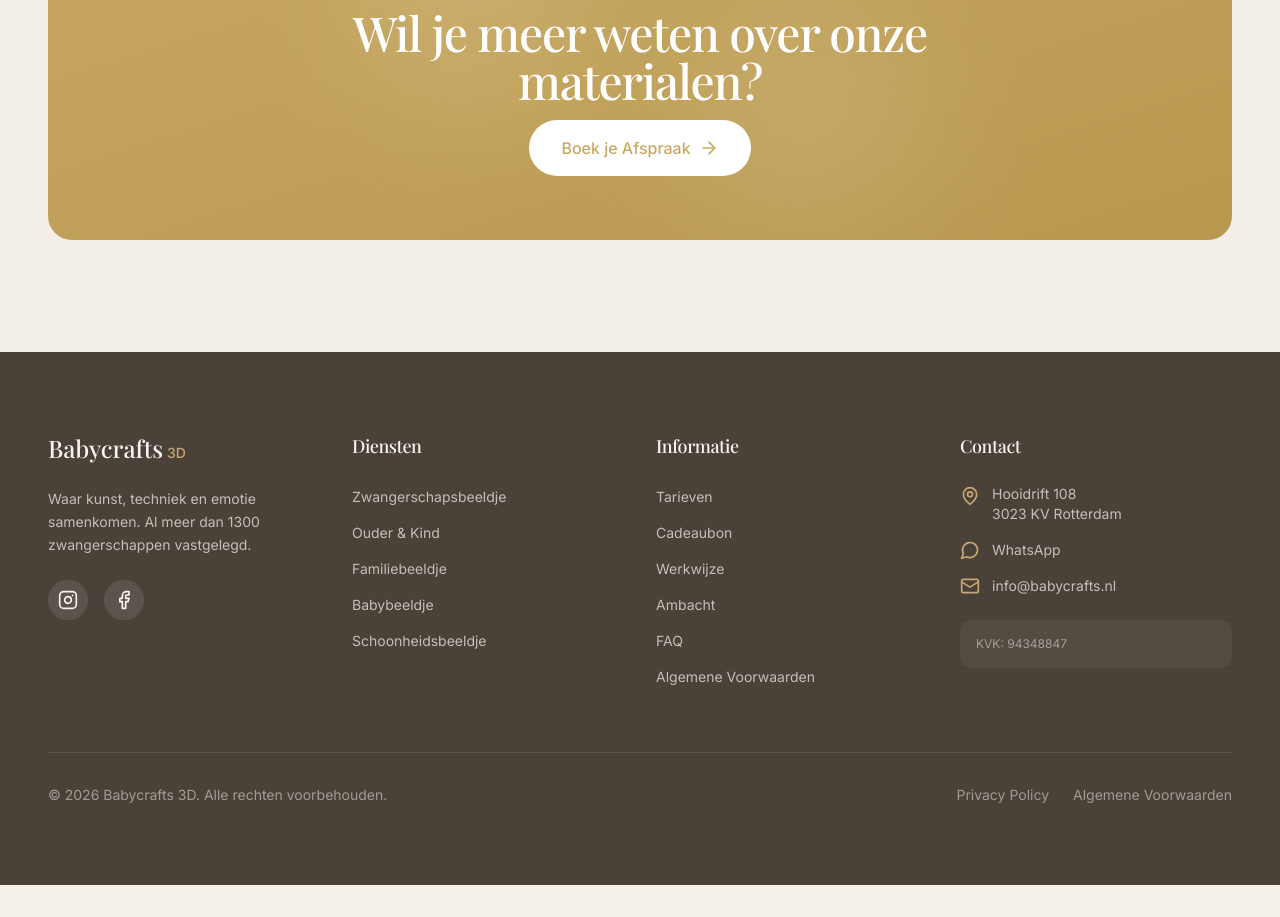
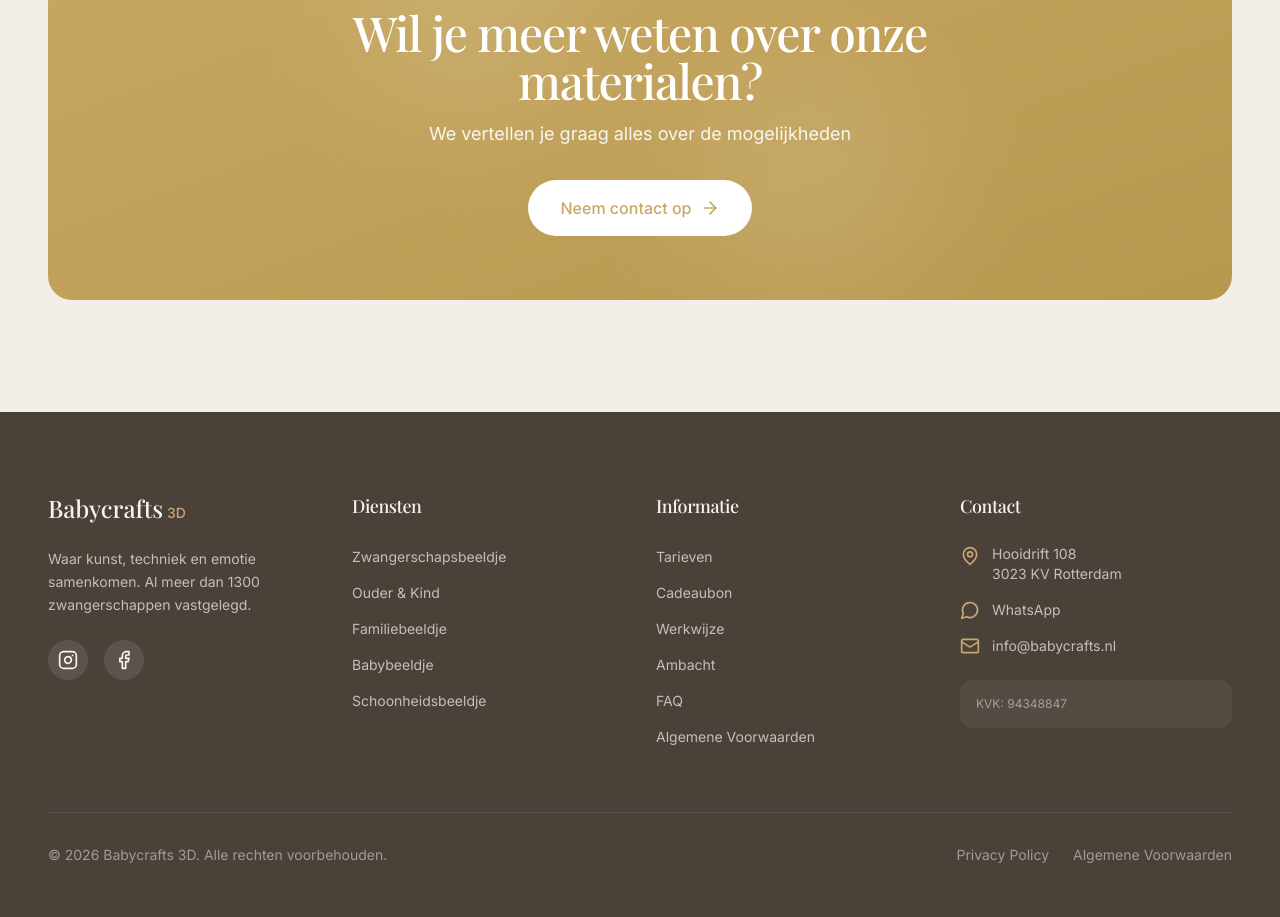
Before and after one commit to Studio-Goud/babycrafts-website-v2, a React (Vite) app in the folder app/: page /ambacht in a window 1280 px wide. Shown: the part 4260-5177 px from the top of the page. Before the commit the page ends 5145 px from the top, so only its background shows below. Built offline with nearby package versions, Linux system fonts and the light colour scheme; a web font is replaced by a local one.

Commit message:
Fix: CTABlock props - subtitle->description, buttonText->ctaText, buttonLink->ctaLink

```diff
--- a/app/src/pages/Ambacht.tsx
+++ b/app/src/pages/Ambacht.tsx
@@ -237,9 +237,9 @@ const Ambacht = () => {
       {/* CTA */}
       <CTABlock
         title="Wil je meer weten over onze materialen?"
-        subtitle="We vertellen je graag alles over de mogelijkheden"
-        buttonText="Neem contact op"
-        buttonLink="/contact"
+        description="We vertellen je graag alles over de mogelijkheden"
+        ctaText="Neem contact op"
+        ctaLink="/contact"
       />
 
       <Footer />
--- a/app/src/pages/Blog.tsx
+++ b/app/src/pages/Blog.tsx
@@ -192,9 +192,9 @@ const Blog = () => {
       {/* CTA */}
       <CTABlock
         title="Staat je vraag er niet tussen?"
-        subtitle="We beantwoorden hem graag persoonlijk"
-        buttonText="Neem contact op"
-        buttonLink="/contact"
+        description="We beantwoorden hem graag persoonlijk"
+        ctaText="Neem contact op"
+        ctaLink="/contact"
       />
 
       <Footer />
--- a/app/src/pages/Cadeaubon.tsx
+++ b/app/src/pages/Cadeaubon.tsx
@@ -267,9 +267,9 @@ const Cadeaubon = () => {
       {/* CTA */}
       <CTABlock
         title="Klaar om iemand te verrassen?"
-        subtitle="Bestel nu een cadeaubon en geef een herinnering voor het leven"
-        buttonText="Bestel cadeaubon"
-        buttonLink="https://wa.me/31620526806?text=Hi!%20Ik%20wil%20graag%20een%20cadeaubon%20bestellen."
+        description="Bestel nu een cadeaubon en geef een herinnering voor het leven"
+        ctaText="Bestel cadeaubon"
+        ctaLink="https://wa.me/31620526806?text=Hi!%20Ik%20wil%20graag%20een%20cadeaubon%20bestellen."
       />
 
       <Footer />
--- a/app/src/pages/StudioRotterdam.tsx
+++ b/app/src/pages/StudioRotterdam.tsx
@@ -275,9 +275,9 @@ const StudioRotterdam = () => {
       {/* CTA */}
       <CTABlock
         title="Klaar om jouw zwangerschap vast te leggen?"
-        subtitle="Boek nu een afspraak in onze studio"
-        buttonText="Bekijk beschikbaarheid"
-        buttonLink="/tarieven"
+        description="Boek nu een afspraak in onze studio"
+        ctaText="Bekijk beschikbaarheid"
+        ctaLink="/tarieven"
       />
 
       <Footer />
--- a/app/src/pages/Werkwijze.tsx
+++ b/app/src/pages/Werkwijze.tsx
@@ -332,9 +332,9 @@ const Werkwijze = () => {
       {/* CTA */}
       <CTABlock
         title="Benieuwd hoe jouw beeldje eruit zou zien?"
-        subtitle="Plan een vrijblijvende scan in onze studio"
-        buttonText="Boek een afspraak"
-        buttonLink="/tarieven"
+        description="Plan een vrijblijvende scan in onze studio"
+        ctaText="Boek een afspraak"
+        ctaLink="/tarieven"
       />
 
       <Footer />
```
Also changed, not shown: app/package.json (+5 -5 lines), 1 other file (tests, documents, lock files or other folders).
